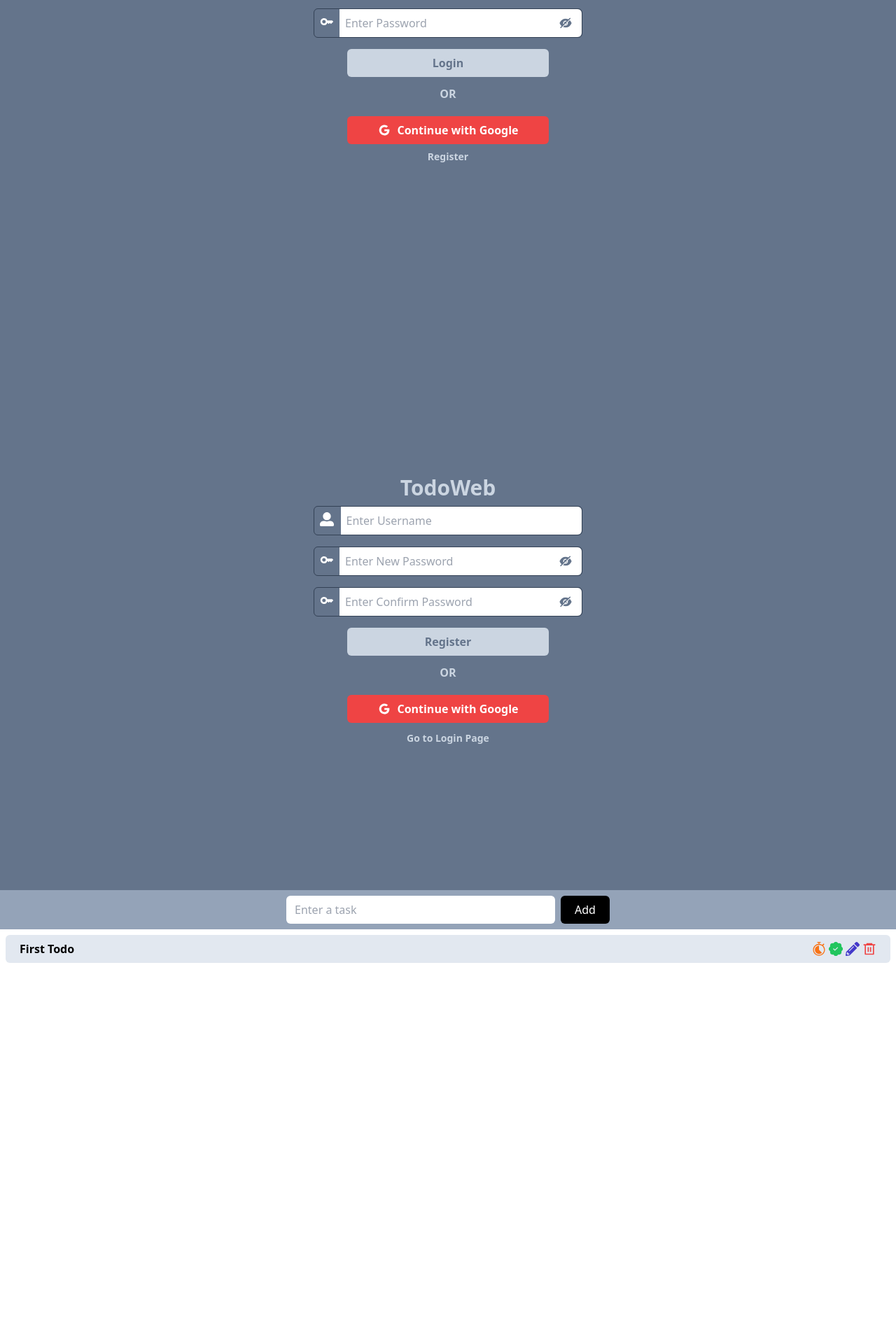
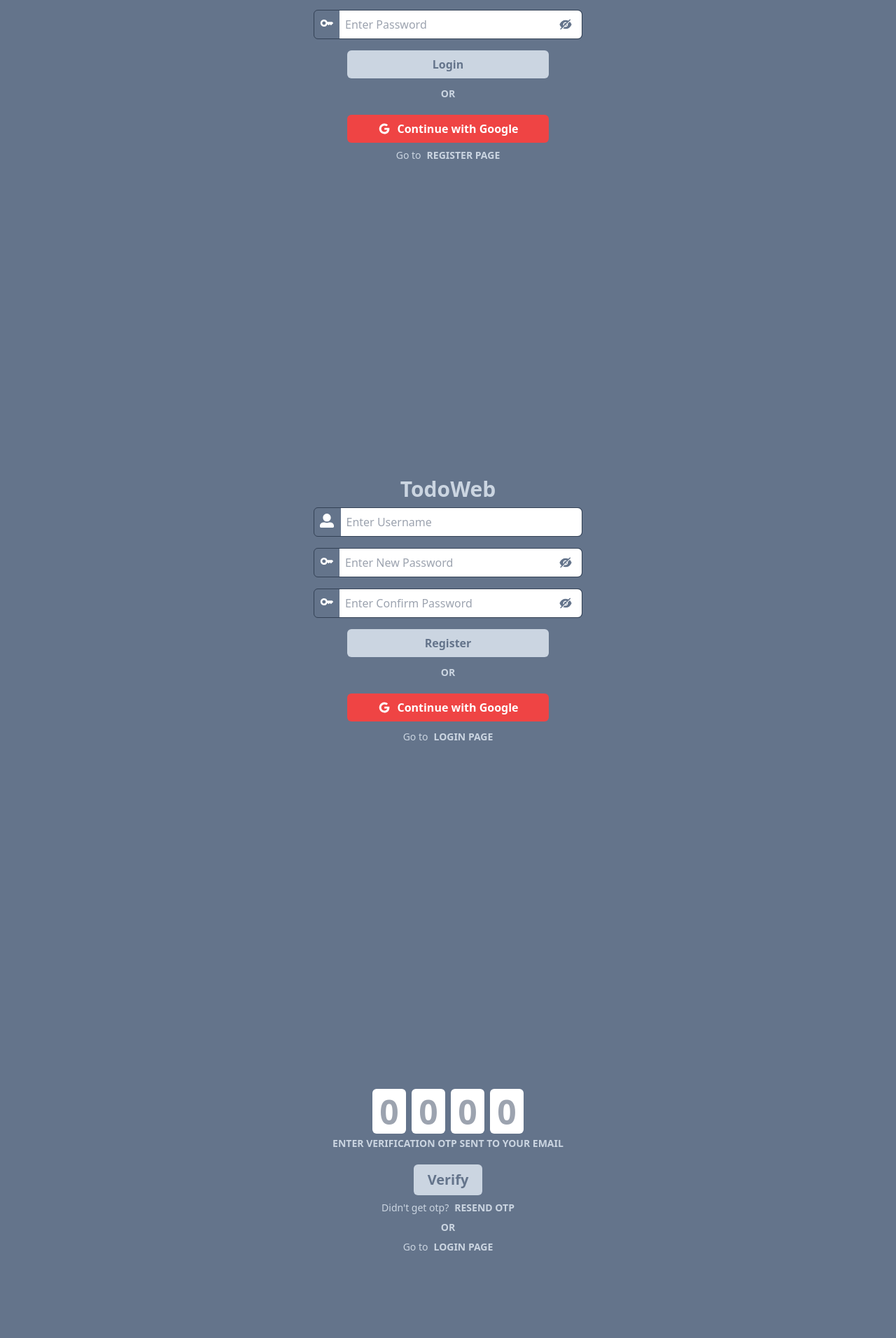
Before and after one commit to GulshanSS/todo-web, a React (Vite) app in the folder client/: page / in a window 1280 px wide. Shown: the part 328-2240 px from the top of the page at 70% size. Before the commit the page ends 1712 px from the top, so only its background shows below. Built offline with nearby package versions, Linux system fonts and the light colour scheme.

Commit message:
Added: OTP Verification Page && Refactoe: Minor changes to Login & Register page

```diff
--- a/client/src/App.tsx
+++ b/client/src/App.tsx
@@ -1,7 +1,9 @@
 import AddTodo from "./components/AddTodo/AddTodo";
+import OTPInputField from "./components/Auth/OTPInputField.tsx/OTPInputField";
 import Todo from "./components/Todo/Todo";
 import Login from "./pages/Auth/Login";
 import Register from "./pages/Auth/Register";
+import VerifyOTP from "./pages/Auth/VerifyOTP";
 
 const App = () => {
   return (
@@ -9,6 +11,7 @@ const App = () => {
       <div>
         <Login />
         <Register />
+        <VerifyOTP />
         <AddTodo />
         <Todo />
       </div>
--- /dev/null
+++ b/client/src/components/Auth/OTPInputField.tsx/OTPInputField.tsx
@@ -0,0 +1,20 @@
+import { useState } from "react";
+
+const OTPInputField = () => {
+  const [value, setValue] = useState("");
+  return (
+    <>
+      <input
+        className="w-12 h-16 text-5xl font-semibold text-center focus:outline-none rounded-md m-1"
+        type="text"
+        maxLength={1}
+        minLength={1}
+        placeholder="0"
+        value={value}
+        onChange={(e) => setValue(e.target.value)}
+      />
+    </>
+  );
+};
+
+export default OTPInputField;
--- a/client/src/pages/Auth/Login.tsx
+++ b/client/src/pages/Auth/Login.tsx
@@ -13,7 +13,7 @@ const Login = () => {
           <button className="w-72 mt-2 px-5 py-2 text-slate-500 font-bold bg-slate-300 rounded-md">
             Login
           </button>
-          <span className="font-bold text-slate-300 my-2">OR</span>
+          <span className="font-bold text-sm text-slate-300 my-2">OR</span>
           <div className="flex justify-center items-center w-72 mt-2 px-5 py-2 text-white font-bold bg-red-500 rounded-md">
             <span className="mr-2 text-xl">
               <AiOutlineGoogle />
@@ -22,9 +22,12 @@ const Login = () => {
           </div>
         </div>
 
-        <a className="mt-2 font-bold text-sm text-slate-300 cursor-pointer">
-          Register
-        </a>
+        <span className="text-sm text-slate-300 mt-2">
+          Go to
+          <a>
+            <b className="ml-2 uppercase">Register Page</b>
+          </a>
+        </span>
       </div>
     </>
   );
--- a/client/src/pages/Auth/Register.tsx
+++ b/client/src/pages/Auth/Register.tsx
@@ -14,16 +14,19 @@ const Register = () => {
           <button className="w-72 mt-2 px-5 py-2 text-slate-500 font-bold bg-slate-300 rounded-md">
             Register
           </button>
-          <span className="font-bold text-slate-300 my-2">OR</span>
+          <span className="font-bold text-sm text-slate-300 my-2">OR</span>
           <div className="flex justify-center items-center w-72 mt-2 px-5 py-2 text-white font-bold bg-red-500 rounded-md">
             <span className="mr-2 text-xl">
               <AiOutlineGoogle />
             </span>
             <button>Continue with Google</button>
           </div>
-          <a className="mt-2 text-sm font-bold text-slate-300 cursor-pointer">
-            Go to Login Page
-          </a>
+          <span className="text-sm text-slate-300 mt-2">
+            Go to
+            <a>
+              <b className="ml-2 uppercase">Login Page</b>
+            </a>
+          </span>
         </div>
       </div>
     </>
--- /dev/null
+++ b/client/src/pages/Auth/VerifyOTP.tsx
@@ -0,0 +1,37 @@
+import OTPInputField from "../../components/Auth/OTPInputField.tsx/OTPInputField";
+
+const VerifyOTP = () => {
+  return (
+    <>
+      <div className="w-screen h-screen flex flex-col justify-center items-center bg-slate-500">
+        <div className="">
+          <OTPInputField />
+          <OTPInputField />
+          <OTPInputField />
+          <OTPInputField />
+        </div>
+        <span className="text-sm font-bold uppercase text-slate-300">
+          Enter Verification OTP sent to your email
+        </span>
+        <button className="mt-5 px-5 py-2 rounded-md font-bold text-xl text-slate-500 bg-slate-300">
+          Verify
+        </button>
+        <span className="text-sm text-slate-300 mt-2">
+          Didn't get otp?
+          <a>
+            <b className="ml-2 uppercase">Resend OTP</b>
+          </a>
+        </span>
+        <span className="font-bold text-sm text-slate-300 my-2">OR</span>
+        <span className="text-sm text-slate-300">
+          Go to
+          <a>
+            <b className="ml-2 uppercase">Login Page</b>
+          </a>
+        </span>
+      </div>
+    </>
+  );
+};
+
+export default VerifyOTP;
```
